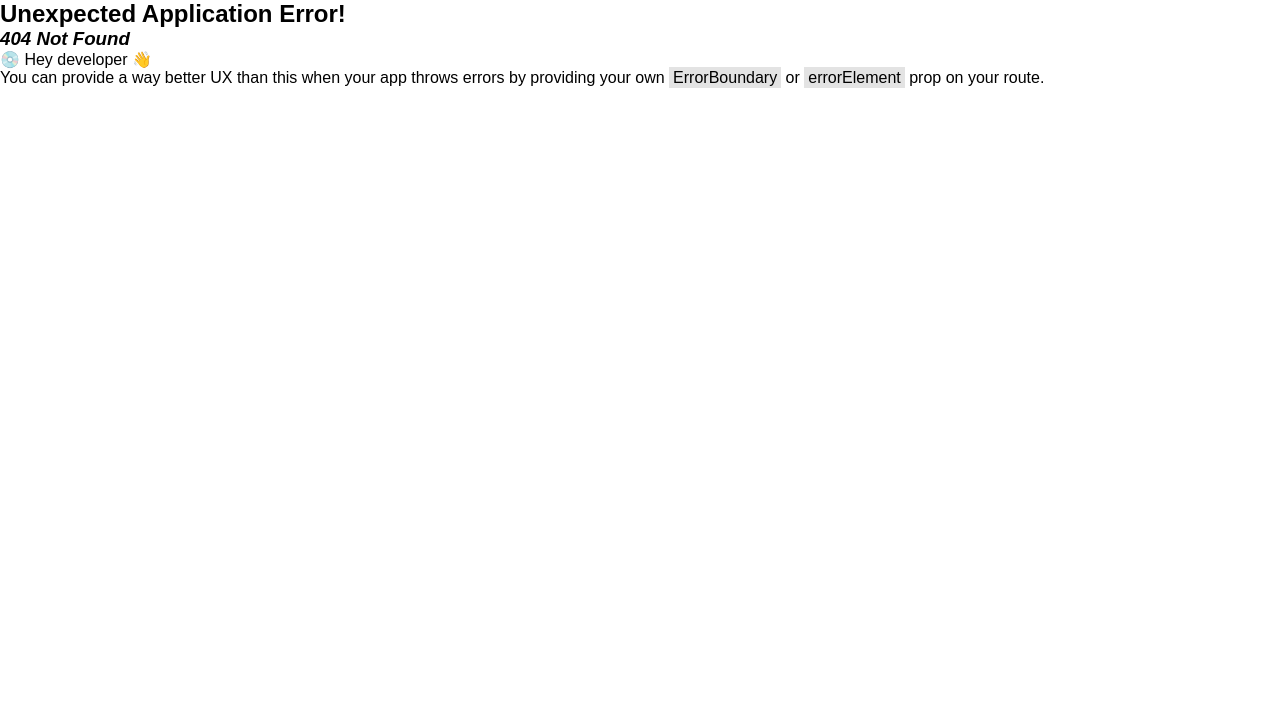
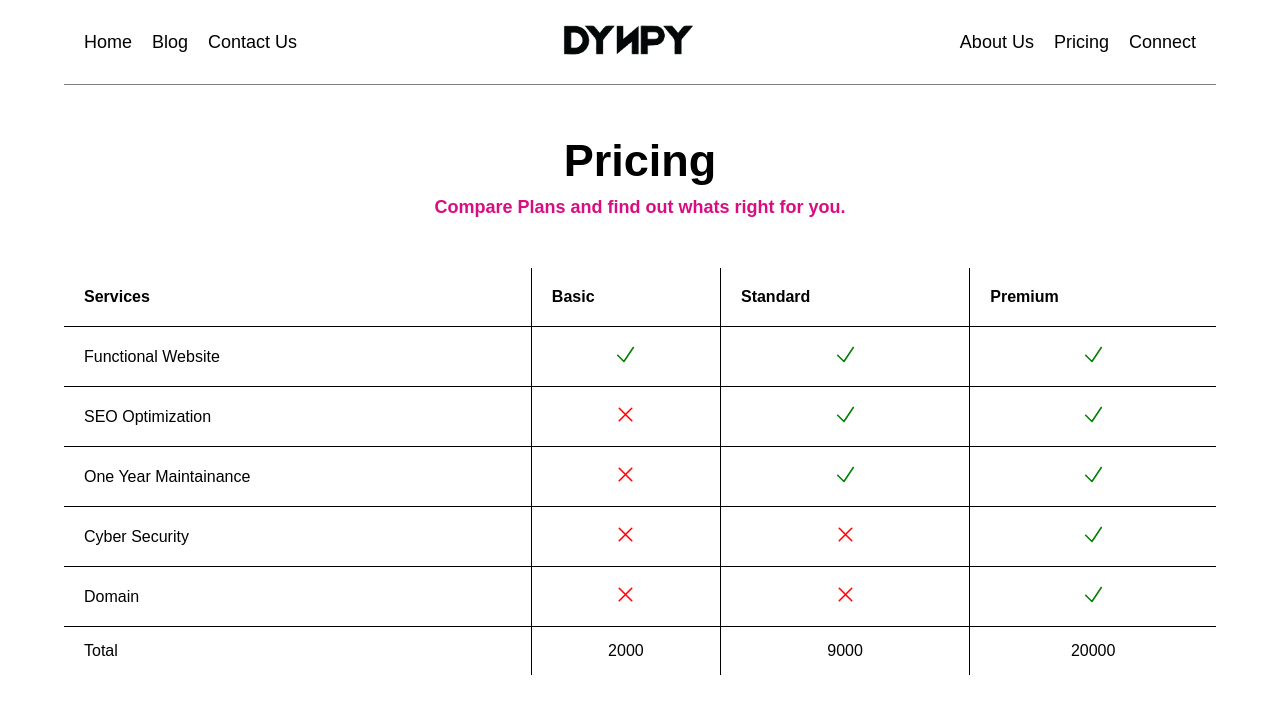
Before and after one commit to ElvistheDuke/dynpy, a React (Vite) app: page /pricing in a window 1280 px wide. Before the commit this address had no page. Shown: the top 714 px of the page. Built offline with nearby package versions, Linux system fonts and the light colour scheme.

Commit message:
pricing list

```diff
--- a/package.json
+++ b/package.json
@@ -10,6 +10,7 @@
     "preview": "vite preview"
   },
   "dependencies": {
+    "@heroicons/react": "^2.0.18",
     "framer-motion": "^10.16.4",
     "localforage": "^1.10.0",
     "match-sorter": "^6.3.1",
--- a/src/components/Navbar.jsx
+++ b/src/components/Navbar.jsx
@@ -36,7 +36,7 @@ const Navbar = () => {
         },
         {
             tag: "Pricing",
-            link: "/",
+            link: "/pricing",
             code: "distributor"
         },
         {
--- /dev/null
+++ b/src/components/PageTitle.jsx
@@ -0,0 +1,16 @@
+import React from 'react'
+import "./pagetitlestyles.css"
+
+
+
+
+const PageTitle = (props) => {
+  return (
+    <div className='pageTitle'>
+        <h1>{props.title}</h1>
+        <p>{props.desc}</p>
+    </div>
+  )
+}
+
+export default PageTitle
--- a/src/components/PriceCard.jsx
+++ /dev/null
@@ -1,29 +0,0 @@
-import React from 'react'
-import "./pricingboxstyles.css"
-
-
-
-const PriceCard = (props) => {
-  return (
-    <div className='PriceCard'>
-        <h2>{props.title}</h2>
-        {
-            props.info.map((info, index) => {
-                return(<div className="pcInfo">
-                    <p>{info}</p>
-                </div>)
-            })
-        }
-        <div className="pcPrice">
-            <p>WP Price</p>
-            <p>{props.wprice}</p>
-        </div>
-        <div className="pcButton">
-            <p>Get Started</p>
-        </div>
-
-    </div>
-  )
-}
-
-export default PriceCard
--- a/src/components/PricingBox.jsx
+++ b/src/components/PricingBox.jsx
@@ -1,11 +1,10 @@
 import React from 'react'
 import "./pricingboxstyles.css"
-import PriceCard from './PriceCard'
 
 
 
 
-const PricingBox = () => {
+const PricingBox = (props) => {
     const packages = [
         {
             title: "Basic",
@@ -50,7 +49,7 @@ const PricingBox = () => {
     <>
         <div className="pricingBox">
             <div className="pbHeader">
-                <p>Packages for Everyone</p>
+                <p>{props.title}</p>
             </div>
             <div className="pbCardsContainer">
                 {/* <PriceCard info={packages[0].info} /> */}
--- /dev/null
+++ b/src/components/PricingTable.jsx
@@ -0,0 +1,138 @@
+import React, { useState } from 'react'
+import "./pricingtablestyles.css"
+import { CheckIcon, XMarkIcon } from '@heroicons/react/24/outline'
+
+
+
+const PricingTable = () => {
+    const params = [
+        {
+            key: "web",
+            tag: "Functional Website",
+            price: 2000,
+        },
+        {
+            key: "seo",
+            tag: "SEO Optimization",
+            price: 3000,
+        },
+        {
+            key: "maintainance",
+            tag: "One Year Maintainance",
+            price: 4000,
+        },
+        {
+            key: "security",
+            tag: "Cyber Security",
+            price: 5000,
+        },
+        {
+            key: "domain",
+            tag: "Domain",
+            price: 6000,
+        },
+    ]
+    const plans = [
+        {
+            title: "Basic",
+            keys: [
+                "web"
+            ]
+        },
+        {
+            title: "Standard",
+            keys: [
+                "web",
+                "seo",
+                "maintainance",
+            ]
+        },
+        {
+            title: "Premium",
+            keys: [
+                "web",
+                "seo",
+                "maintainance",
+                "security",
+                "domain",
+            ]
+        },
+    ]
+
+    const [prices, setPrice] = useState(plans.map((plan) => {
+        const newP = plan.keys.map((keys) => {
+            const money = params.map((param) => {
+                if(param.key === keys){
+                    console.log(param.key)
+                    return param.price
+                } else{
+                    return 0
+                }
+            })
+            if (money){
+                return money
+            }else{
+                return
+            }
+        })
+        const finalP = newP.reduce((acc, cur) => {
+            return acc + cur.reduce((accumulator, current) => {
+                return accumulator + current
+            }, 0)
+        }, 0)
+        return finalP
+    }))
+    console.log(prices)
+
+  return (
+    <div className='pricingTable'>
+        <table >
+            <tr>
+                <th>Services</th>
+                {/* <th>Basic</th>
+                <th>Standard</th>
+                <th>Premium</th> */}
+                {
+                    plans.map((plan, index) => {
+                        return(
+                            <th>{plan.title}</th>
+
+                        )
+                    })
+                }
+            </tr>
+            {
+                params.map((param, index) => {
+                    return(
+                        <tr>
+                            <td>{param.tag}</td>
+                            {
+                                plans.map((plan, index) => {
+                                    if(plan.keys.includes(param.key)){
+
+                                        return <td><CheckIcon className='checkMark' /></td>
+                                    }else{
+                                        return <td><XMarkIcon className='xMark' /></td>
+                                    }
+                                })
+                            }
+                        </tr>
+                    )
+                })
+            }
+            <tr>
+                <td>Total</td>
+                {
+                    prices.map((price) => {
+                        return(
+                            <td className='lastRow'>{price}</td>
+                        )
+                    })
+                }
+            </tr>
+        </table>
+    </div>
+  )
+}
+
+export default PricingTable
--- /dev/null
+++ b/src/components/pagetitlestyles.css
@@ -0,0 +1,15 @@
+.pageTitle{
+    width: 90%;
+    margin: 50px auto;
+    text-align: center;
+}
+.pageTitle h1{
+    font-size: 45px;
+    margin-bottom: 10px;
+    /* font-weight: 1000; */
+}
+.pageTitle p{
+    font-size: 18px;
+    color: #DA0C81;
+    font-weight: 600;
+}
--- /dev/null
+++ b/src/components/pricingtablestyles.css
@@ -0,0 +1,48 @@
+.pricingTable{
+    width: 90%;
+    margin: 0 auto;
+}
+.pricingTable table{
+    width: 100%;
+    border-collapse: collapse;
+    border: 0px solid black;
+}
+.pricingTable th{
+    /* border: 1px solid black; */
+    padding: 20px;
+    border-left: 1px solid black;
+    border-bottom: 1px solid black;
+    text-align: start;
+}
+.pricingTable td{
+    padding: 15px 20px;
+    border-left: 1px solid black;
+    /* border-bottom: 1px solid black; */
+    text-align: center;
+}
+.pricingTable tr{
+    border-bottom: 1px solid black;
+}
+.pricingTable svg{
+    width: 25px;
+    height: 25px;
+}
+table td:first-child {
+    border-left: 0px solid black;
+    text-align: left;
+}
+table th:first-child{
+    border-left: 0px solid black;
+}
+.lastRow{
+    border:  0px solid black;
+}
+.pricingTable tr:last-child{
+    border-bottom: 0px;
+}
+.checkMark{
+    color: green;
+}
+.xMark{
+    color: red;
+}
--- a/src/main.jsx
+++ b/src/main.jsx
@@ -10,6 +10,7 @@ import {
 } from "react-router-dom";
 import Navbar from './components/Navbar';
 import Homepage from './pages/Homepage';
+import Pricingpage from './pages/Pricingpage';
 
 
 
@@ -32,6 +33,7 @@ const router = createBrowserRouter(
     element={<Root />}
     >
       <Route index element={<Homepage />} />
+      <Route path='/pricing' element={<Pricingpage />} />
     </Route>
   )
 );
--- a/src/pages/Homepage.jsx
+++ b/src/pages/Homepage.jsx
@@ -11,7 +11,7 @@ const Homepage = () => {
         <HeroSection />
         <CardSlider />
         <TextBox />
-        <PricingBox />
+        <PricingBox title="Packages for Everyone" />
         <ListSection />
     </div>
   )
--- /dev/null
+++ b/src/pages/Pricingpage.jsx
@@ -0,0 +1,16 @@
+import React from 'react'
+import PricingBox from '../components/PricingBox'
+import PricingTable from '../components/PricingTable'
+import PageTitle from '../components/PageTitle'
+
+const Pricingpage = () => {
+  return (
+    <div className='container'>
+        {/* <PricingBox title="Our Services" /> */}
+        <PageTitle title="Pricing" desc="Compare Plans and find out whats right for you." />
+        <PricingTable />
+    </div>
+  )
+}
+
+export default Pricingpage
```
Also changed, not shown: 1 other file (tests, documents, lock files or other folders).
